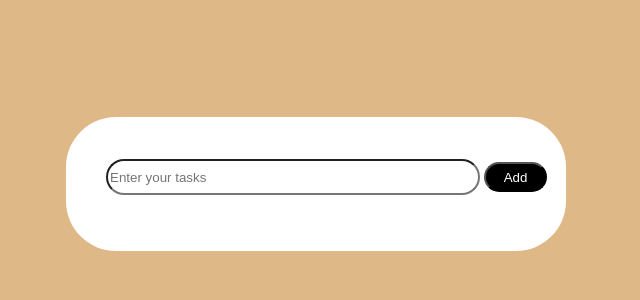
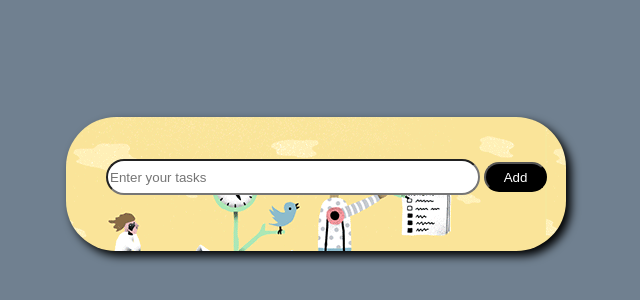
Before and after one commit to Bhavana-Uppalapati/Todolist, a plain HTML site: page index.html in a window 1280 px wide. Shown: the part 224-524 px from the top of the page, without its empty margins (324-964 px from the left). Drawn offline with Linux system fonts and the light colour scheme.

Commit message:
to_do_list

```diff
--- a/todolist.css
+++ b/todolist.css
@@ -3,7 +3,7 @@ img{
     height: 100vh;
 }
 body{
-    background-color: burlywood;
+    background-color: slategrey;
    /* background: rgb(0,0,0);
     background: radial-gradient(circle, rgba(0,0,0,1) 0%, rgba(37,37,144,1) 100%); */
     display: flex;
@@ -12,11 +12,11 @@ body{
     height: 100vh;
 }
 #parent{
-    background-image: url(./weather/assests/21burst-to-do-list-blog480-v2.gif);
+    background-image: url(./21burst-to-do-list-blog480-v2.gif);
     filter: blur(0.5);
     background-color: white;
     width: 500px;
-
+    box-shadow: 5px 5px 10px;
    border-radius: 50px;
 
 
```
Also changed, not shown: 21burst-to-do-list-blog480-v2.gif (added).
